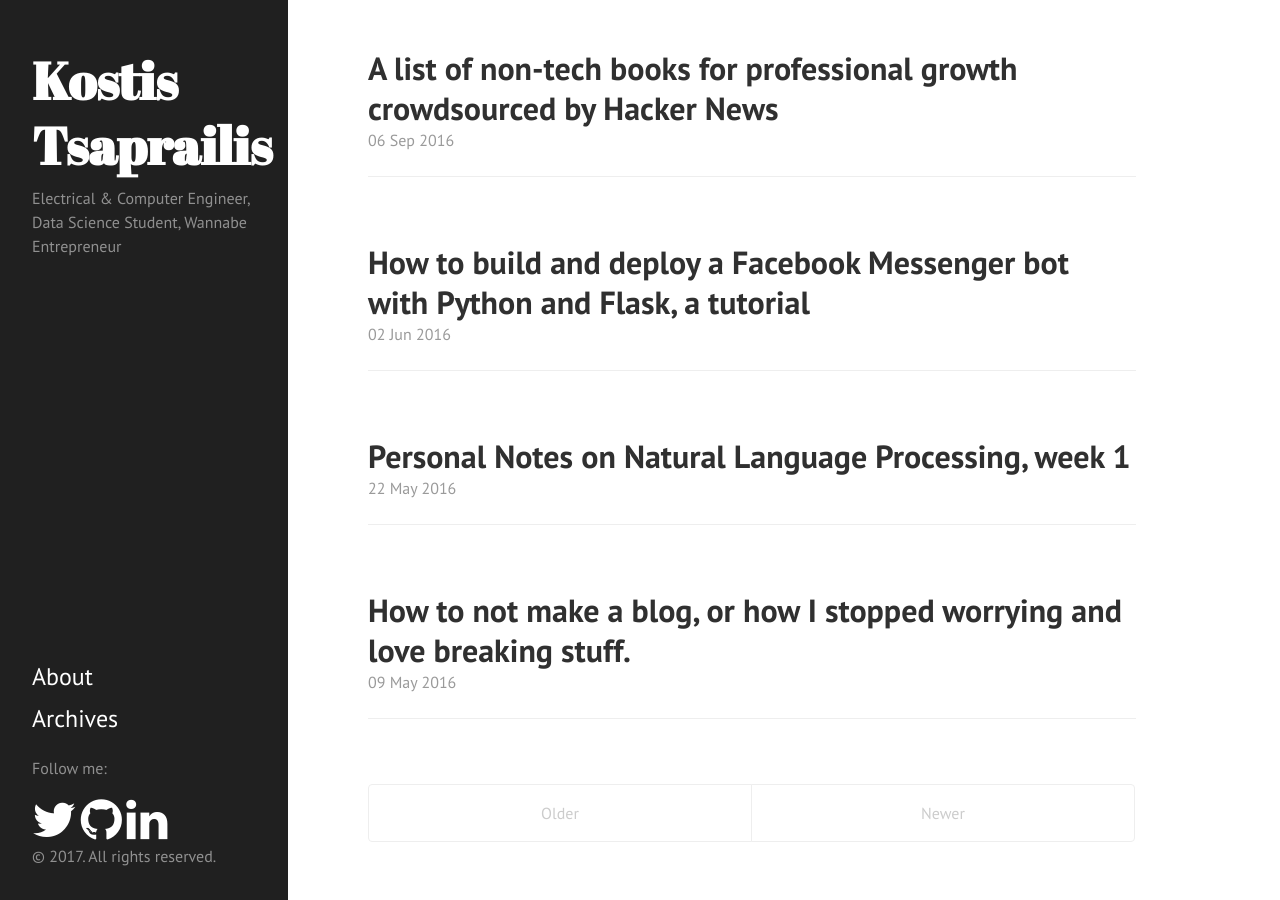
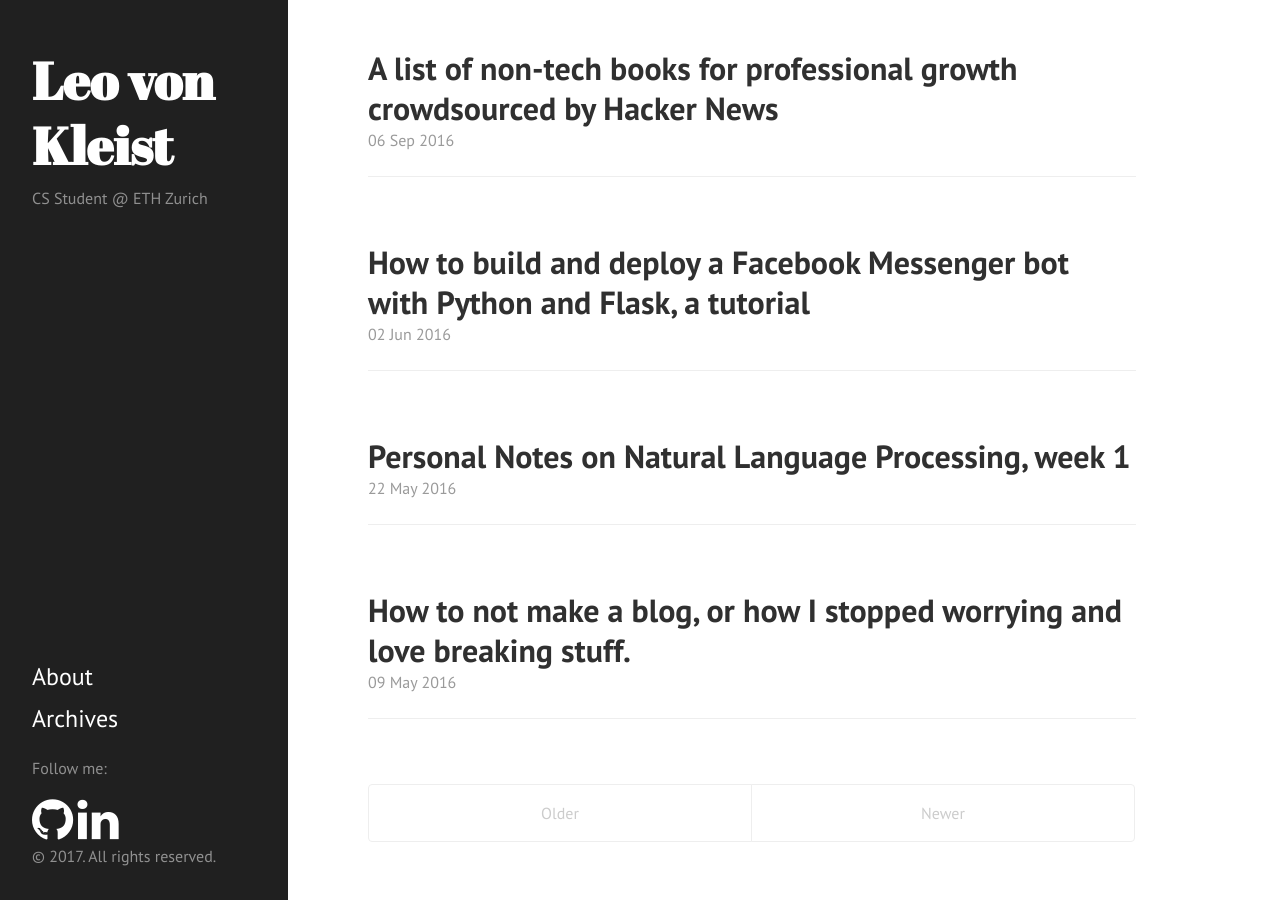
Before and after one commit to leokleist/kostistsaprailis.github.io, a Jekyll site: the page built from index.html, in a window 1280 px wide. Built offline with Jekyll 4.4.1, drawn with Linux system fonts in a browser that asks for light colours; nearby versions of some CDN libraries; the list of posts is cut into pages by our own code; comment, search, counter and statistics services are not loaded.

Commit message:
Update _config.yml

```diff
--- a/_config.yml
+++ b/_config.yml
@@ -6,16 +6,15 @@
 # 'jekyll serve'. If you change this file, please restart the server process.
 
 # Site settings
-title: Kostis Tsaprailis
+title: Leo von Kleist
 tagline: Blog
-email: kostis.tsaprailis@gmail.com
+email: leonard.vkleist@gmail.com
 description: > # this means to ignore newlines until "baseurl:"
-  Electrical & Computer Engineer, Data Science Student, Wannabe Entrepreneur
+  CS Student @ ETH Zurich
 baseurl: / # the subpath of your site, e.g. /blog
 url: http://tsaprailis.com
-twitter_username: ktsaprailis
-github_username:  kostistsaprailis
-linkedin_username: konstantinostsaprailis
+github_username:  leokleist
+linkedin_username: leonard von kleist
 
 # Pagination
 gems: [jekyll-paginate]
```
